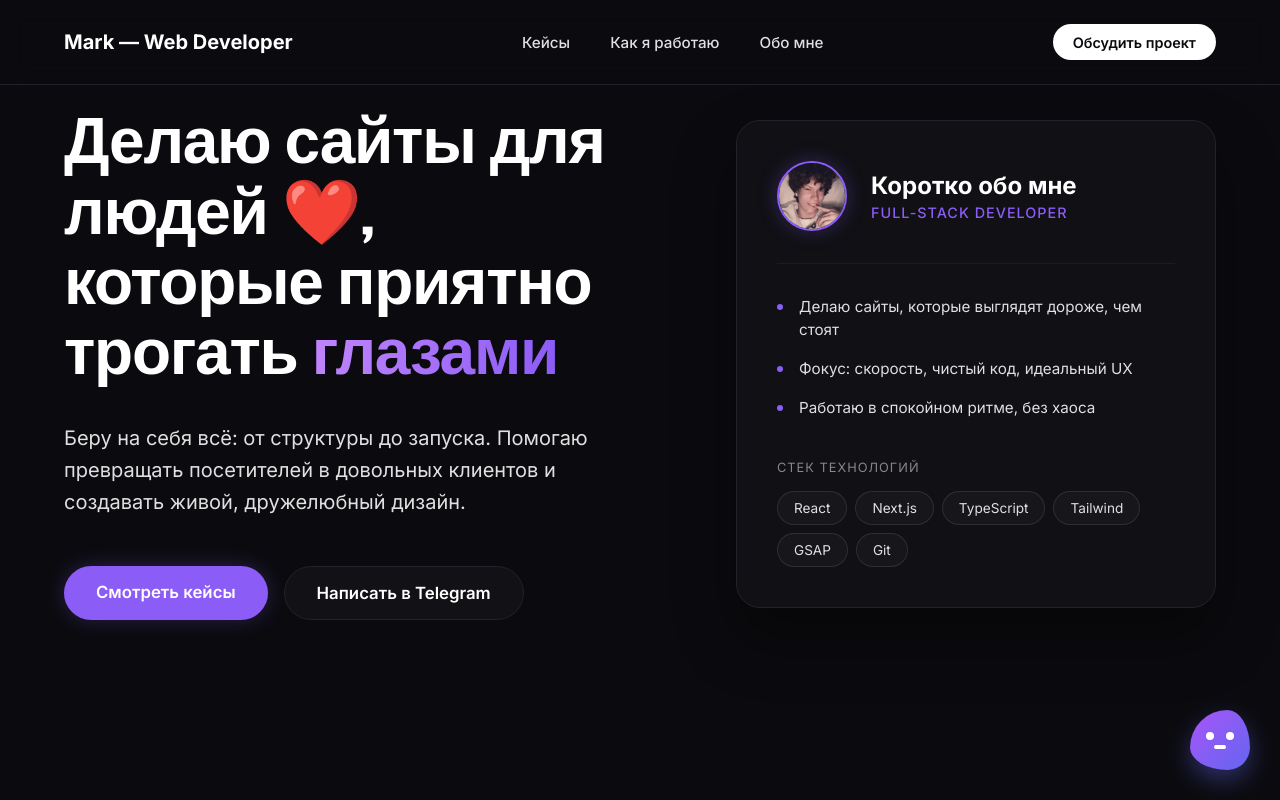
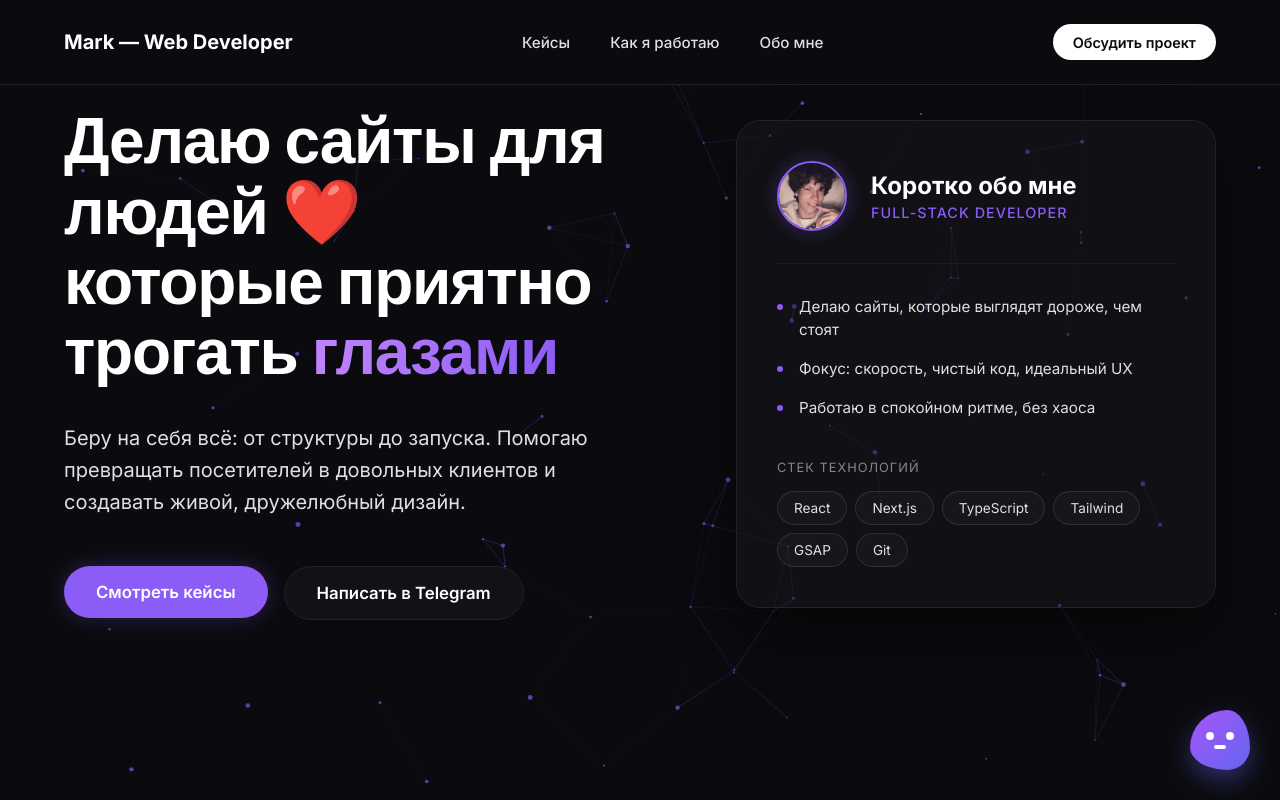
Before and after one commit to Exclusiveogurchik/myportfolio, a Next.js app: page / in a window 1280 px wide. Shown: the top 800 px of the page. Built offline with nearby package versions, Linux system fonts and the light colour scheme.

Commit message:
Add WOW effects: Canvas background, HackerText, MagneticButtons

```diff
--- a/src/app/page.tsx
+++ b/src/app/page.tsx
@@ -4,6 +4,9 @@ import { motion, useScroll, useTransform, Variants } from "framer-motion";
 import { useRef } from "react";
 import Link from "next/link";
 import styles from "./page.module.css";
+import InteractiveBackground from "@/components/InteractiveBackground";
+import MagneticButton from "@/components/MagneticButton";
+import HackerText from "@/components/HackerText";
 
 const fadeInUp: Variants = {
   hidden: { opacity: 0, y: 40 },
@@ -68,6 +71,7 @@ export default function Home() {
 
   return (
     <div ref={containerRef} className={styles.main}>
+      <InteractiveBackground />
       {/* HEADER */}
       <header className={styles.header}>
         <motion.div
@@ -76,7 +80,7 @@ export default function Home() {
           transition={{ duration: 1 }}
           className={styles.logo}
         >
-          Mark — Web Developer
+          <HackerText text="Mark — Web Developer" />
         </motion.div>
         <motion.nav
           initial={{ opacity: 0, y: -20 }}
@@ -111,14 +115,15 @@ export default function Home() {
           className={styles.heroLeft}
         >
           <motion.h1 variants={fadeInUp} className={`${styles.heroTitle} display-font`}>
-            Делаю сайты для людей ❤️, которые приятно трогать <span className={styles.accentText}>глазами</span>
+            <HackerText triggerOnHover={false} text="Делаю сайты для людей ❤️" /> <br/>
+            которые приятно трогать <span className={styles.accentText}>глазами</span>
           </motion.h1>
           <motion.p variants={fadeInUp} className={styles.heroSubtitle}>
             Беру на себя всё: от структуры до запуска. Помогаю превращать посетителей в довольных клиентов и создавать живой, дружелюбный дизайн.
           </motion.p>
           <motion.div variants={fadeInUp} className={styles.heroActions}>
-            <a href="#projects" className={`${styles.btnPrimary} hover-link`}>Смотреть кейсы</a>
-            <a href="#contact" className={`${styles.btnOutline} hover-link`}>Написать в Telegram</a>
+            <MagneticButton href="#projects" className={`${styles.btnPrimary} hover-link`}>Смотреть кейсы</MagneticButton>
+            <MagneticButton href="#contact" className={`${styles.btnOutline} hover-link`}>Написать в Telegram</MagneticButton>
           </motion.div>
         </motion.div>
 
--- /dev/null
+++ b/src/components/HackerText.tsx
@@ -0,0 +1,68 @@
+"use client";
+
+import { useState, useEffect } from "react";
+
+const CHARS = "!<>-_\\/[]{}—=+*^?#________";
+
+interface HackerTextProps {
+  text: string;
+  className?: string;
+  triggerOnHover?: boolean;
+}
+
+export default function HackerText({ text, className = "", triggerOnHover = true }: HackerTextProps) {
+  const [displayText, setDisplayText] = useState(text);
+  const [isHovering, setIsHovering] = useState(false);
+
+  useEffect(() => {
+    // If not triggering on hover, trigger once on mount
+    if (!triggerOnHover && !isHovering) {
+      setIsHovering(true);
+    }
+  }, [triggerOnHover, isHovering]);
+
+  useEffect(() => {
+    if (!isHovering && triggerOnHover) {
+      setDisplayText(text);
+      return;
+    }
+
+    let iteration = 0;
+    let interval: NodeJS.Timeout;
+
+    interval = setInterval(() => {
+      setDisplayText((prev) =>
+        text
+          .split("")
+          .map((letter, index) => {
+            if (index < iteration) {
+              return text[index];
+            }
+            // Preserve spaces
+            if (letter === " ") return " ";
+            return CHARS[Math.floor(Math.random() * CHARS.length)];
+          })
+          .join("")
+      );
+
+      if (iteration >= text.length) {
+        clearInterval(interval);
+      }
+
+      iteration += 1 / 2; // Speed of reveal
+    }, 30);
+
+    return () => clearInterval(interval);
+  }, [isHovering, text, triggerOnHover]);
+
+  return (
+    <span
+      className={className}
+      onMouseEnter={() => triggerOnHover && setIsHovering(true)}
+      onMouseLeave={() => triggerOnHover && setIsHovering(false)}
+      style={{ display: "inline-block" }}
+    >
+      {displayText}
+    </span>
+  );
+}
--- /dev/null
+++ b/src/components/InteractiveBackground.tsx
@@ -0,0 +1,148 @@
+"use client";
+
+import { useEffect, useRef } from "react";
+
+export default function InteractiveBackground() {
+  const canvasRef = useRef<HTMLCanvasElement>(null);
+
+  useEffect(() => {
+    const canvas = canvasRef.current;
+    if (!canvas) return;
+
+    const ctx = canvas.getContext("2d");
+    if (!ctx) return;
+
+    let particles: Particle[] = [];
+    let animationFrameId: number;
+    let mouse = { x: -1000, y: -1000 };
+
+    const resize = () => {
+      canvas.width = window.innerWidth;
+      canvas.height = window.innerHeight;
+      initParticles();
+    };
+
+    window.addEventListener("resize", resize);
+    window.addEventListener("mousemove", (e) => {
+      mouse.x = e.clientX;
+      mouse.y = e.clientY;
+    });
+
+    class Particle {
+      x: number;
+      y: number;
+      size: number;
+      baseX: number;
+      baseY: number;
+      density: number;
+
+      constructor(x: number, y: number) {
+        this.x = x;
+        this.y = y;
+        this.baseX = x;
+        this.baseY = y;
+        this.size = Math.random() * 2 + 0.5;
+        this.density = (Math.random() * 20) + 1;
+      }
+
+      draw() {
+        ctx!.fillStyle = "rgba(139, 92, 246, 0.8)";
+        ctx!.beginPath();
+        ctx!.arc(this.x, this.y, this.size, 0, Math.PI * 2);
+        ctx!.closePath();
+        ctx!.fill();
+      }
+
+      update() {
+        let dx = mouse.x - this.x;
+        let dy = mouse.y - this.y;
+        let distance = Math.sqrt(dx * dx + dy * dy);
+        let forceDirectionX = dx / distance;
+        let forceDirectionY = dy / distance;
+
+        // Mouse repel distance
+        let maxDistance = 150;
+        let force = (maxDistance - distance) / maxDistance;
+        let directionX = forceDirectionX * force * this.density;
+        let directionY = forceDirectionY * force * this.density;
+
+        if (distance < maxDistance) {
+          this.x -= directionX;
+          this.y -= directionY;
+        } else {
+          if (this.x !== this.baseX) {
+            let dx = this.x - this.baseX;
+            this.x -= dx / 10;
+          }
+          if (this.y !== this.baseY) {
+            let dy = this.y - this.baseY;
+            this.y -= dy / 10;
+          }
+        }
+      }
+    }
+
+    const initParticles = () => {
+      particles = [];
+      // Don't render heavy canvas on mobile
+      if (window.innerWidth < 768) return;
+
+      const numberOfParticles = (canvas.width * canvas.height) / 12000;
+      for (let i = 0; i < numberOfParticles; i++) {
+        let x = Math.random() * canvas.width;
+        let y = Math.random() * canvas.height;
+        particles.push(new Particle(x, y));
+      }
+    };
+
+    const animate = () => {
+      ctx.clearRect(0, 0, canvas.width, canvas.height);
+      for (let i = 0; i < particles.length; i++) {
+        particles[i].draw();
+        particles[i].update();
+
+        // Draw connecting lines
+        for (let j = i; j < particles.length; j++) {
+          let dx = particles[i].x - particles[j].x;
+          let dy = particles[i].y - particles[j].y;
+          let distance = Math.sqrt(dx * dx + dy * dy);
+
+          if (distance < 110) {
+            ctx.beginPath();
+            ctx.strokeStyle = `rgba(139, 92, 246, ${0.4 - distance/275})`;
+            ctx.lineWidth = 1;
+            ctx.moveTo(particles[i].x, particles[i].y);
+            ctx.lineTo(particles[j].x, particles[j].y);
+            ctx.stroke();
+            ctx.closePath();
+          }
+        }
+      }
+      animationFrameId = requestAnimationFrame(animate);
+    };
+
+    resize();
+    animate();
+
+    return () => {
+      window.removeEventListener("resize", resize);
+      cancelAnimationFrame(animationFrameId);
+    };
+  }, []);
+
+  return (
+    <canvas
+      ref={canvasRef}
+      style={{
+        position: "fixed",
+        top: 0,
+        left: 0,
+        width: "100vw",
+        height: "100vh",
+        zIndex: 0,
+        pointerEvents: "none",
+        opacity: 0.8
+      }}
+    />
+  );
+}
--- /dev/null
+++ b/src/components/MagneticButton.tsx
@@ -0,0 +1,57 @@
+"use client";
+
+import { useRef, useState } from "react";
+import { motion } from "framer-motion";
+
+interface MagneticButtonProps {
+  children: React.ReactNode;
+  className?: string;
+  onClick?: () => void;
+  href?: string;
+}
+
+export default function MagneticButton({ children, className = "", onClick, href }: MagneticButtonProps) {
+  const ref = useRef<HTMLDivElement>(null);
+  const [position, setPosition] = useState({ x: 0, y: 0 });
+
+  const handleMouse = (e: React.MouseEvent<HTMLDivElement>) => {
+    if (!ref.current) return;
+    const { clientX, clientY } = e;
+    const { height, width, left, top } = ref.current.getBoundingClientRect();
+    const middleX = clientX - (left + width / 2);
+    const middleY = clientY - (top + height / 2);
+    // Magnetic pull strength (20% of distance from center)
+    setPosition({ x: middleX * 0.2, y: middleY * 0.2 });
+  };
+
+  const reset = () => {
+    setPosition({ x: 0, y: 0 });
+  };
+
+  const { x, y } = position;
+
+  const content = (
+    <motion.div
+      ref={ref}
+      onMouseMove={handleMouse}
+      onMouseLeave={reset}
+      animate={{ x, y }}
+      transition={{ type: "spring", stiffness: 350, damping: 20, mass: 0.5 }}
+      className={className}
+      onClick={onClick}
+      style={{ display: "inline-flex", cursor: "none" }}
+    >
+      {children}
+    </motion.div>
+  );
+
+  if (href) {
+    return (
+      <a href={href} style={{ display: "inline-block" }}>
+        {content}
+      </a>
+    );
+  }
+
+  return content;
+}
```
